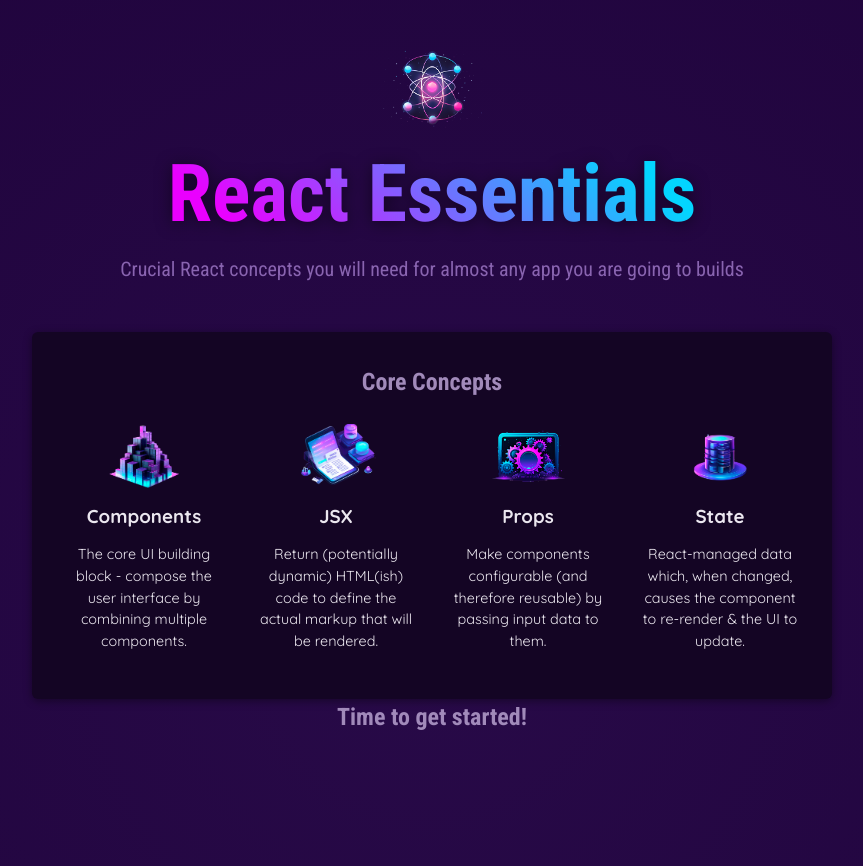
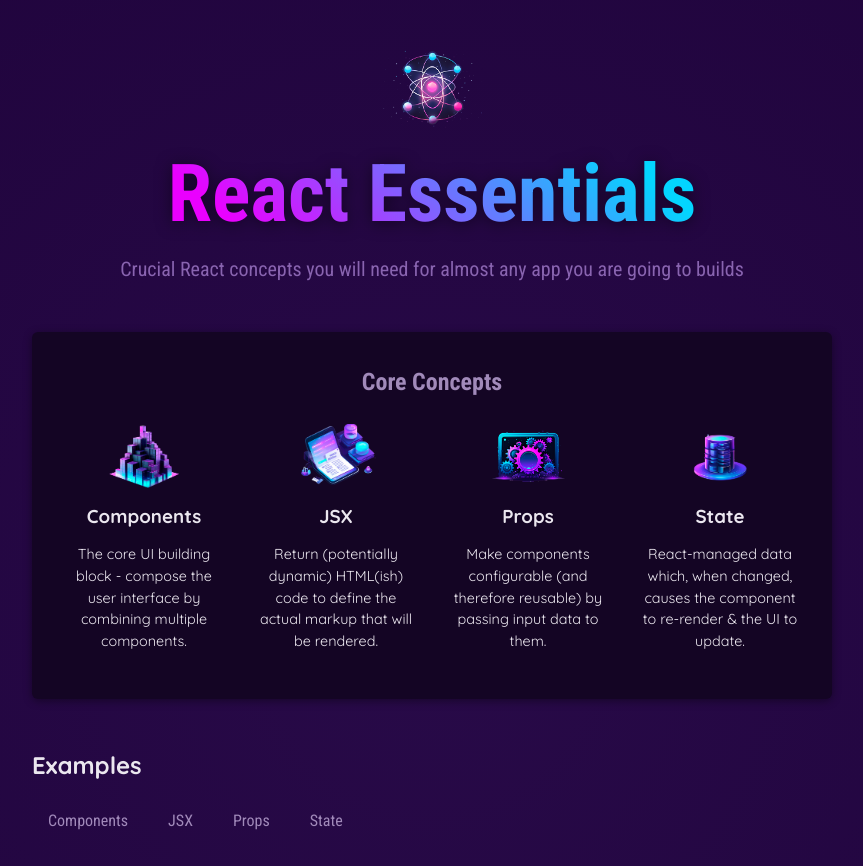
Before and after one commit to saurabhverma2693/CoreConcepts, a React (Vite) app in the folder CoreConcepts/: page / in a window 1280 px wide. Shown: the top 866 px of the page, without its empty margins (208-1071 px from the left). Built offline with nearby package versions, Linux system fonts and the light colour scheme.

Commit message:
Child Props

```diff
--- a/CoreConcepts/src/App.jsx
+++ b/CoreConcepts/src/App.jsx
@@ -1,6 +1,7 @@
 import { CORE_CONCEPTS } from './data';
 import Header from './components/Header.jsx';
 import CoreConcepts from './components/CoreConcepts.jsx';
+import TabButton from './components/TabButton.jsx';
 
 
 
@@ -41,7 +42,16 @@ function App() {
           </ul>
 
         </section>
-        <h2>Time to get started!</h2>
+
+        <section id="examples">
+          <h1>Examples</h1>
+          <menu>
+          <TabButton>Components</TabButton>
+          <TabButton>JSX</TabButton>
+          <TabButton>Props</TabButton>
+          <TabButton>State</TabButton>
+          </menu>
+        </section>
 
       </main>
     </div>
--- /dev/null
+++ b/CoreConcepts/src/components/TabButton.jsx
@@ -0,0 +1,8 @@
+export default function TabButton({children}){
+    return <li><button>{children}</button></li>
+}
+
+
+// export default function TabButton(props){
+//     return <li><button>{props.children}</button></li>
+// }
```
